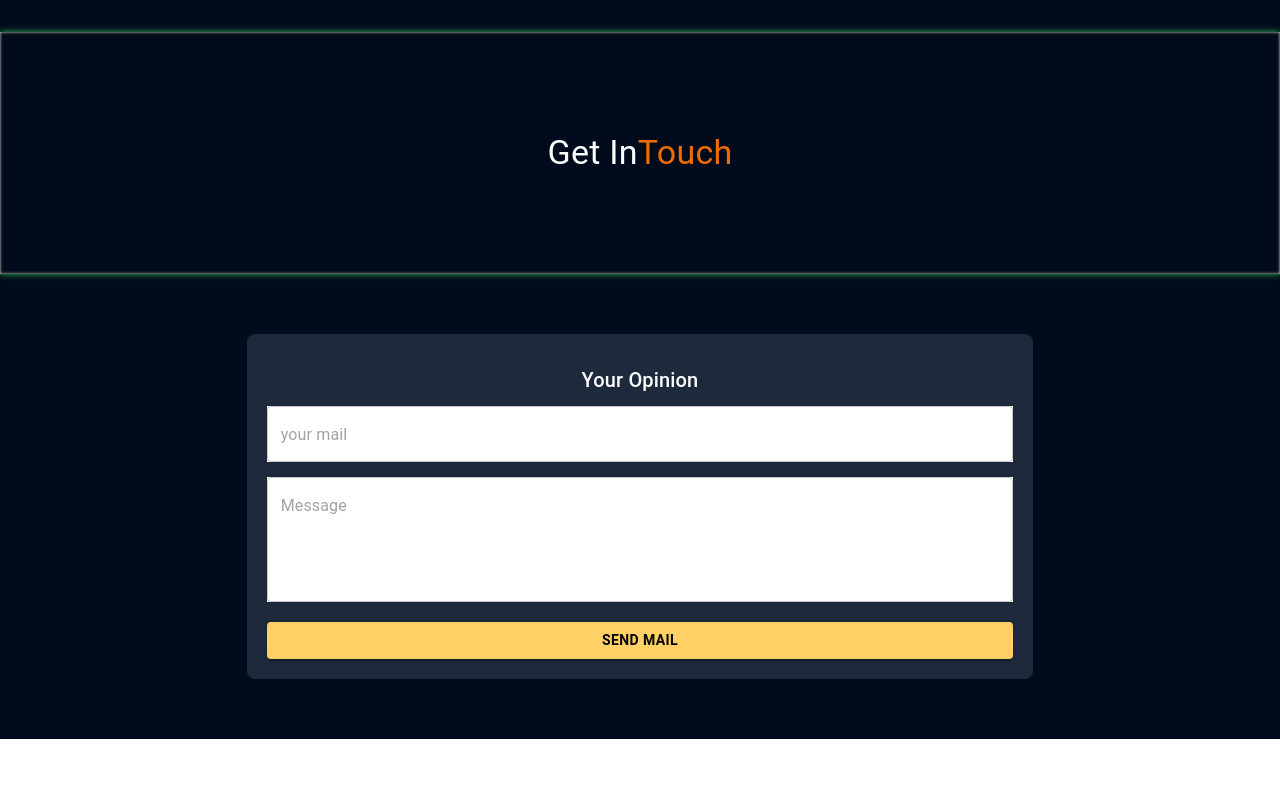
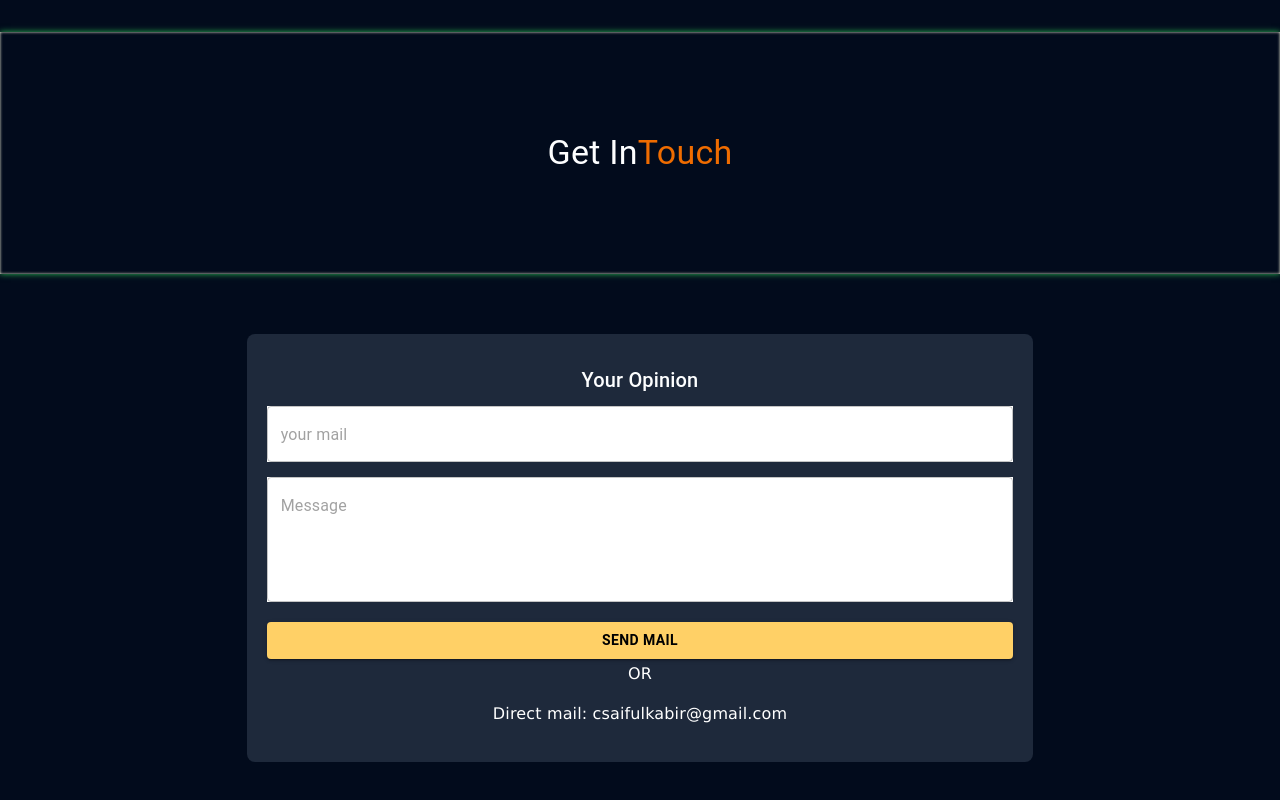
Before and after one commit to Saiful002/PortFolio, a React (Create React App) app in the folder my-portfolio/: page / in a window 1280 px wide. Shown: the part 3679-4479 px from the top of the page. Before the commit the page ends 4418 px from the top, so only its background shows below. Built offline with nearby package versions, Linux system fonts and the light colour scheme.

Commit message:
direct mail added

```diff
--- a/my-portfolio/src/Components/Mail/Mail.tsx
+++ b/my-portfolio/src/Components/Mail/Mail.tsx
@@ -154,6 +154,10 @@ const Mail: React.FC = () => {
               >
                 Send Mail
               </Button>
+              <Box sx={{color:"white",mt:'3px'}}>
+              <span>OR</span>
+              <p> Direct mail: csaifulkabir@gmail.com</p>
+              </Box>
             </Box>
           </motion.div>
         </Grid>
```
